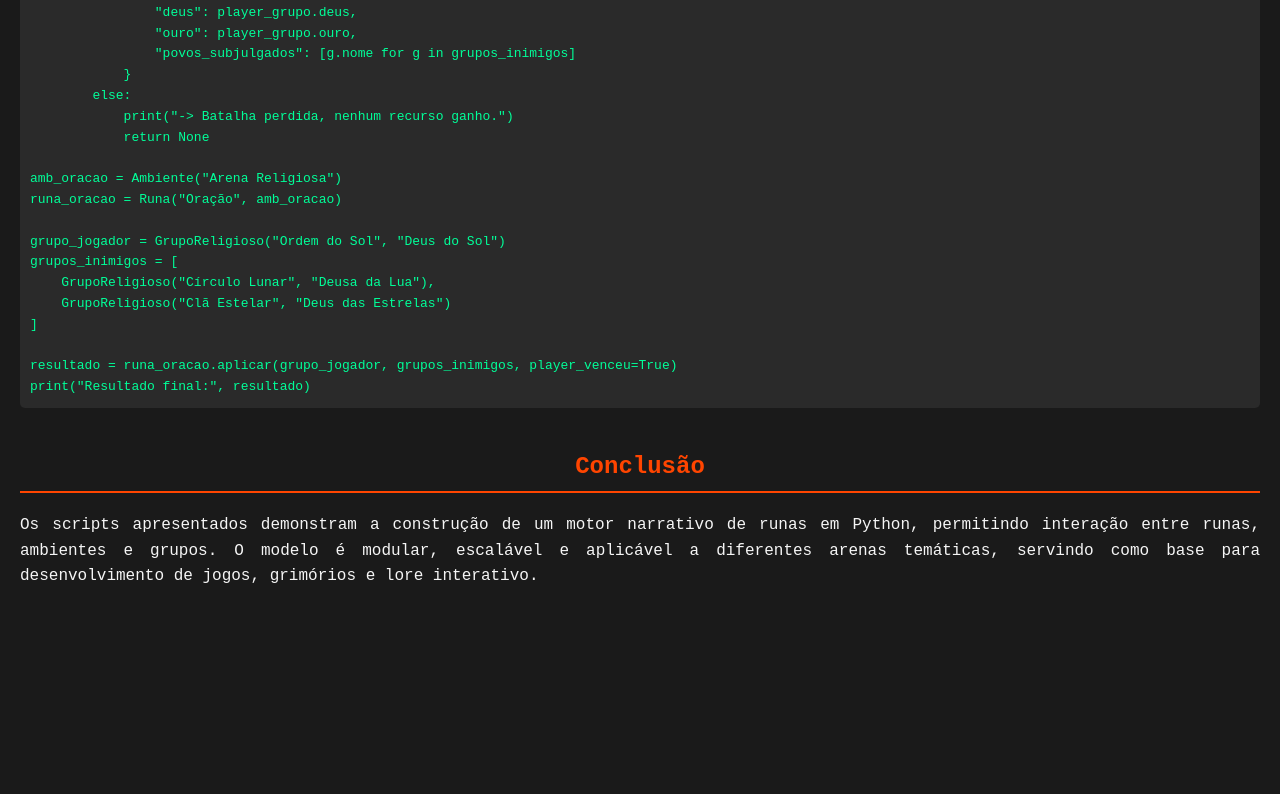
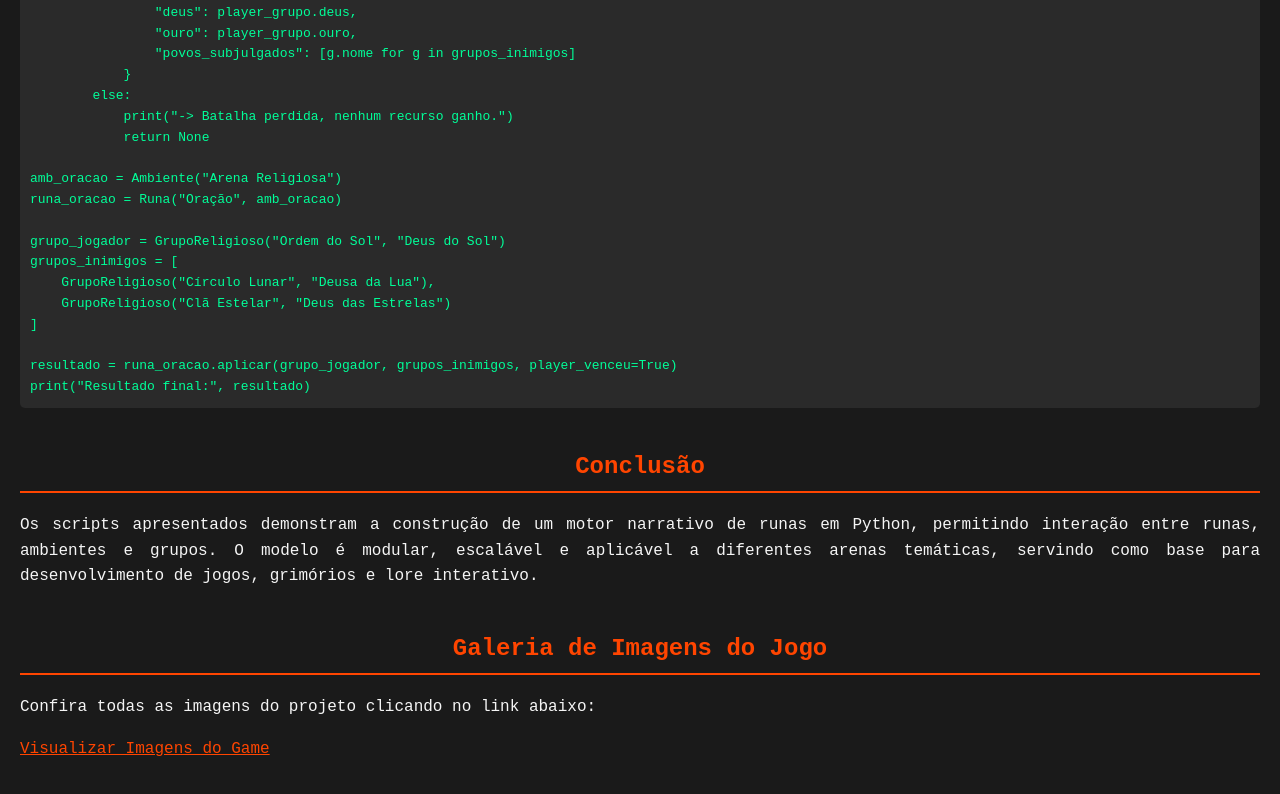
Before and after one commit to tel36214287-star/lore-de-new-game, a plain HTML site: page index.html in a window 1280 px wide. Shown: the part 3303-4097 px from the top of the page. Before the commit the page ends 3953 px from the top, so only its background shows below. Drawn offline with Linux system fonts and the light colour scheme.

Commit message:
Update index.html

```diff
--- a/index.html
+++ b/index.html
@@ -206,5 +206,13 @@ print("Resultado final:", resultado)
 <p>Os scripts apresentados demonstram a construção de um motor narrativo de runas em Python, permitindo interação entre runas, ambientes e grupos. O modelo é modular, escalável e aplicável a diferentes arenas temáticas, servindo como base para desenvolvimento de jogos, grimórios e lore interativo.</p>
 </div>
 
+    <!-- Adicione isso no index.html, por exemplo, após a introdução ou antes da conclusão -->
+<div class="section">
+    <h2>Galeria de Imagens do Jogo</h2>
+    <p>Confira todas as imagens do projeto clicando no link abaixo:</p>
+    <p><a href="imagens_do_game.html" target="_blank" style="color: #ff4500; text-decoration: underline;">Visualizar Imagens do Game</a></p>
+</div>
+
+
 </body>
 </html>
```
